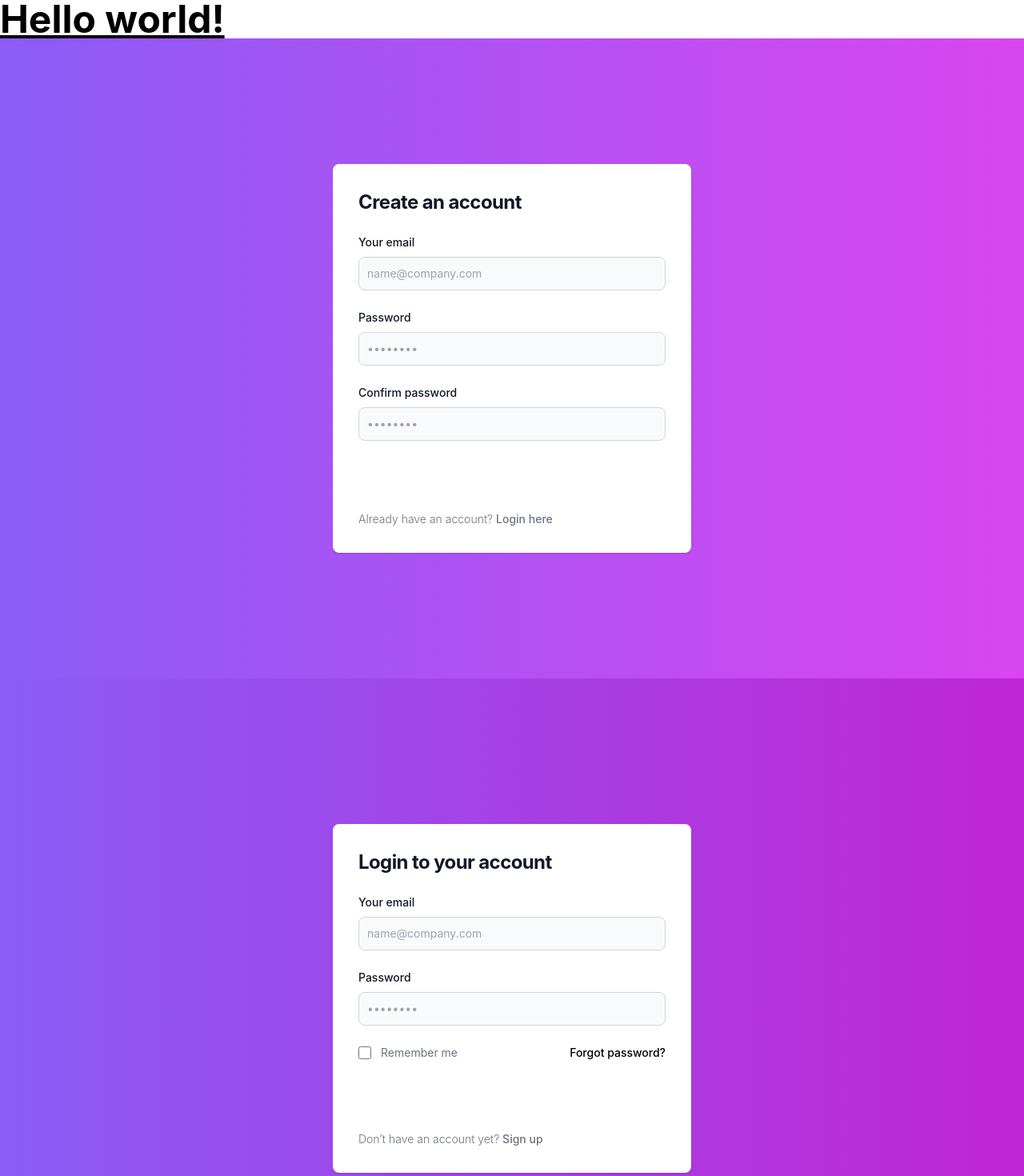
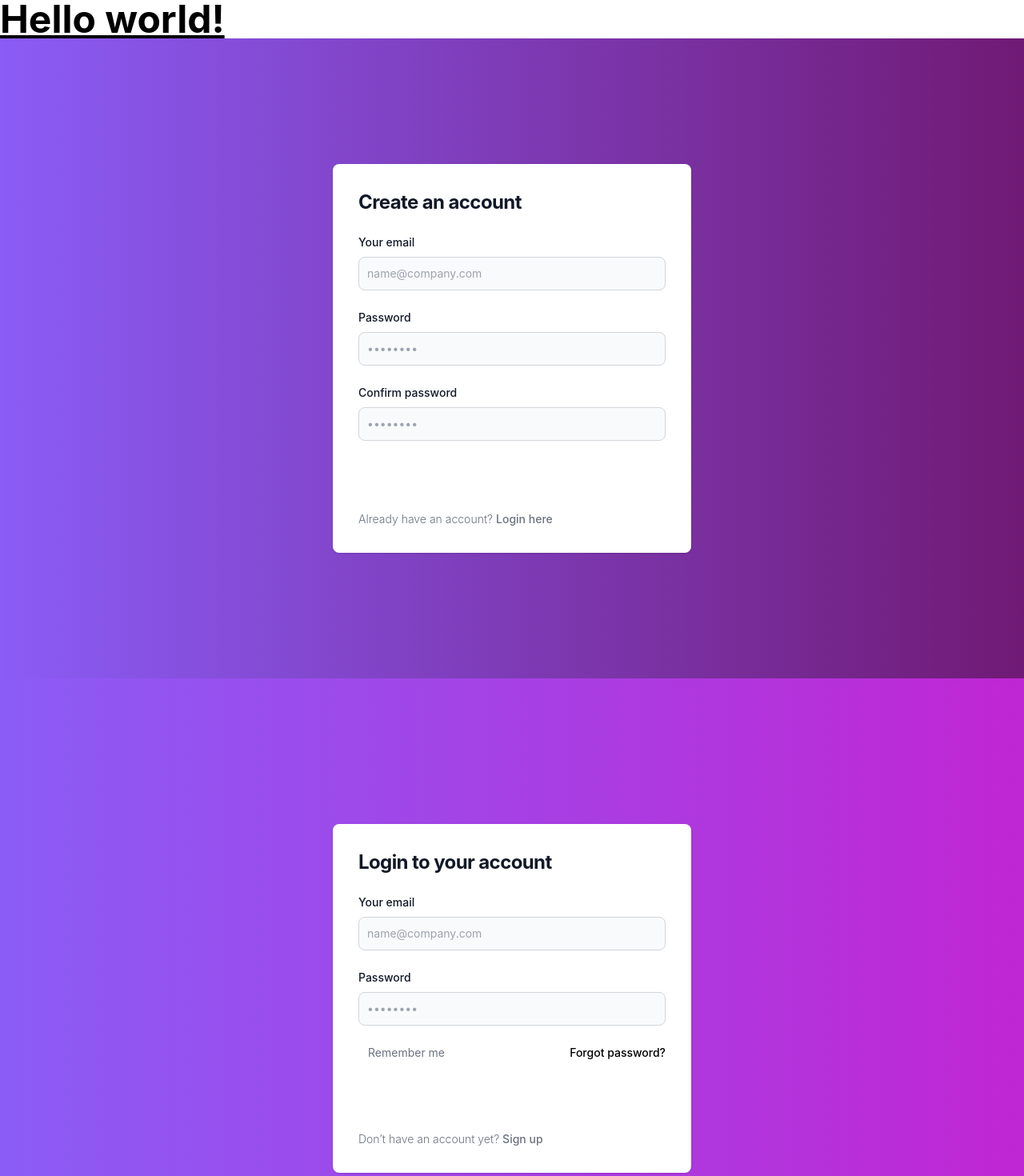
Before and after one commit to ycncy/Count-of-Money, a React (Create React App) app in the folder client/: page / in a window 1280 px wide. Shown: the top 1470 px of the page at 80% size. Built offline with nearby package versions, Linux system fonts and the light colour scheme.

Commit message:
add login and register forms

```diff
--- a/client/src/authentication/Login.tsx
+++ b/client/src/authentication/Login.tsx
@@ -1,7 +1,7 @@
 import React from "react";
 export default function Login() {
     return (
-        <section className=" bg-gradient-to-r accent-fuchsia-900 to-fuchsia-950 ">
+        <section className="bg-gradient-to-r from-violet-500 to-fuchsia-900">
             <div className="flex flex-col items-center justify-center px-6 py-8 mx-auto md:h-screen lg:py-0 h-14 bg-gradient-to-r from-violet-500 to-fuchsia-600">
                 <div
                     className="w-full bg-white rounded-lg shadow dark:border md:mt-0 sm:max-w-md xl:p-0 dark:bg-gray-800 dark:border-gray-700">
@@ -27,11 +27,6 @@ export default function Login() {
                             </div>
                             <div className="flex items-center justify-between">
                                 <div className="flex items-start">
-                                    <div className="flex items-center h-5">
-                                        <input id="remember" aria-describedby="remember" type="checkbox"
-                                               className="w-4 h-4 border border-gray-300 rounded bg-gray-50 focus:ring-3 focus:ring-primary-300 dark:bg-gray-700 dark:border-gray-600 dark:focus:ring-primary-600 dark:ring-offset-gray-800"
-                                               required/>
-                                    </div>
                                     <div className="ml-3 text-sm">
                                         <label htmlFor="remember" className="text-gray-500 dark:text-gray-300">Remember
                                             me</label>
--- a/client/src/authentication/Register.tsx
+++ b/client/src/authentication/Register.tsx
@@ -3,7 +3,7 @@ import { Link } from "react-router-dom";
 import Login from "./Login";
 export default function Register() {
     return (
-        <section className="bg-gradient-to-r from-violet-500 to-fuchsia-500">
+        <section className="bg-gradient-to-r from-violet-500 to-fuchsia-900">
             <div className="flex flex-col items-center justify-center px-6 py-8 mx-auto md:h-screen lg:py-0">
                 <div
                     className="w-full bg-white rounded-lg shadow dark:border md:mt-0 sm:max-w-md xl:p-0 dark:bg-gray-800 dark:border-gray-700">
```
Also changed, not shown: client/public/bitcoin.svg (added).
